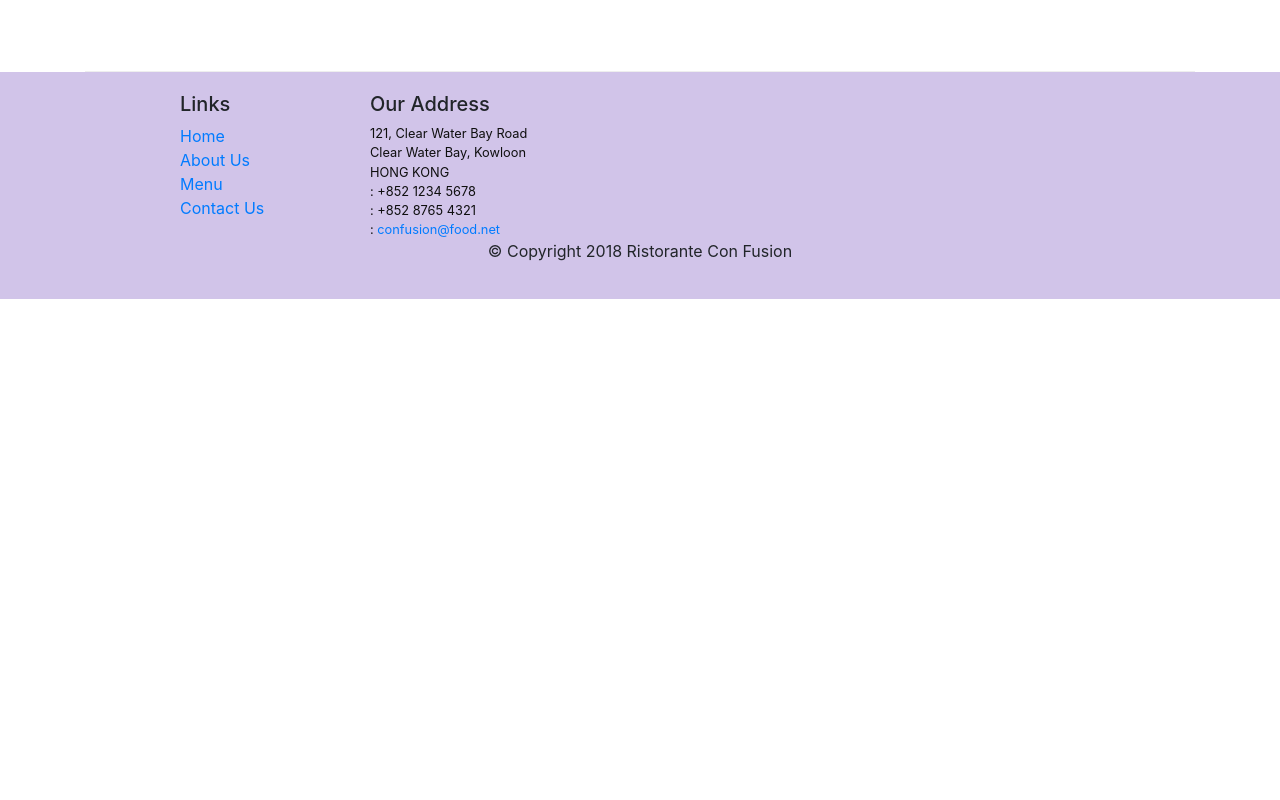
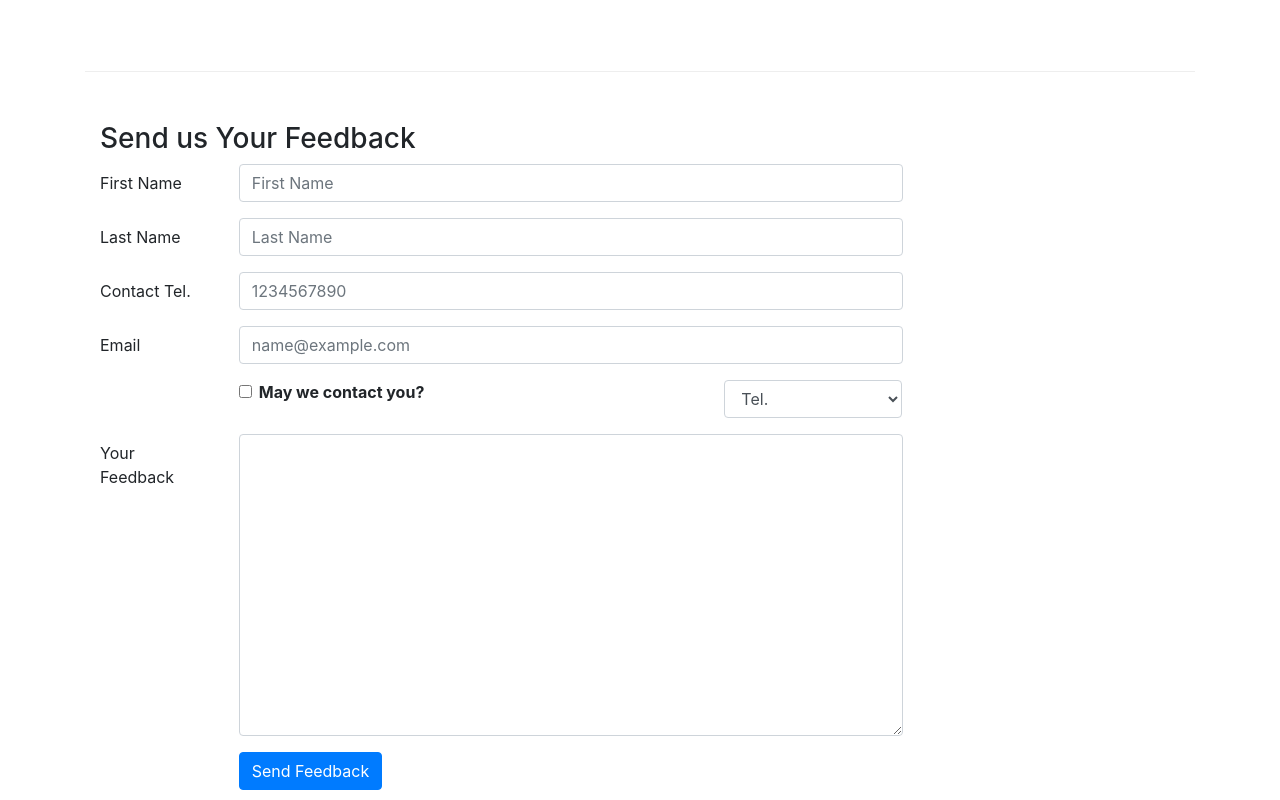
Before and after one commit to juandsalazars/-fullstack-specialization-hkust-react, a React (Create React App) app: page /contactus in a window 1280 px wide. Shown: the part 800-1600 px from the top of the page. Before the commit the page ends 1099 px from the top, so only its background shows below. Built offline with nearby package versions, Linux system fonts and the light colour scheme; the HTML template or start-up script is replaced by a standard one.

Commit message:
Controlled Forms

```diff
--- a/src/components/ContactComponent.js
+++ b/src/components/ContactComponent.js
@@ -1,9 +1,44 @@
 /* eslint-disable jsx-a11y/anchor-is-valid */
-import React from 'react';
-import { Breadcrumb, BreadcrumbItem } from 'reactstrap';
+import React, { Component } from 'react';
+import { Breadcrumb, BreadcrumbItem, Button, Form, FormGroup, Label, Input, Col } from 'reactstrap';
 import { Link } from 'react-router-dom';
 
-function Contact(props) {
+class Contact extends Component {
+
+    constructor(props) {
+        super(props);
+
+        this.state = {
+            firstname: '',
+            lastname: '',
+            telnum: '',
+            email: '',
+            agree: false,
+            contactType: 'Tel.',
+            message: ''
+        }
+
+        this.handleSubmit = this.handleSubmit.bind(this);
+        this.handleInputChange = this.handleInputChange.bind(this);
+    }
+
+    handleInputChange(event){
+        const target = event.target;
+        const value = target.type === 'checkbox' ? target.checked : target.value;
+        const name = target.name;
+
+        this.setState({
+            [name]: value
+        })
+    }
+
+    handleSubmit(event){
+        console.log("Current State is: " + JSON.stringify(this.state));
+        alert("Current State is: " + JSON.stringify(this.state));
+        event.preventDefault();
+    }
+
+    render() {
         return(
             <div className="container">
                 <div className="row">
@@ -42,8 +77,109 @@
                         </div>
                     </div>
                 </div>
+                <div className="row row-content">
+                    <div className="col-12">
+                        <h3>Send us Your Feedback</h3>
+                    </div>
+                    <div className="col-12 col-md-9">
+                        <Form onSubmit={this.handleSubmit}>
+                            <FormGroup row>
+                                <Label htmlFor="firstname" md={2}>First Name</Label>
+                                <Col md={10}>
+                                    <Input type="text"
+                                        id="firstname"
+                                        name="firstname"
+                                        placeholder="First Name"
+                                        value={this.state.firstname}
+                                        onChange={this.handleInputChange}
+                                    />
+                                </Col>
+                            </FormGroup>
+                            <FormGroup row>
+                                <Label htmlFor="lastname" md={2}>Last Name</Label>
+                                <Col md={10}>
+                                    <Input type="text"
+                                        id="lastname"
+                                        name="lastname"
+                                        placeholder="Last Name"
+                                        value={this.state.lastname}
+                                        onChange={this.handleInputChange}
+                                    />
+                                </Col>
+                            </FormGroup>
+                            <FormGroup row>
+                                <Label htmlFor="telnum" md={2}>Contact Tel.</Label>
+                                <Col md={10}>
+                                    <Input type="tel"
+                                        id="telnum"
+                                        name="telnum"
+                                        placeholder="1234567890"
+                                        value={this.state.telnum}
+                                        onChange={this.handleInputChange}
+                                    />
+                                </Col>
+                            </FormGroup>
+                            <FormGroup row>
+                                <Label htmlFor="email" md={2}>Email</Label>
+                                <Col md={10}>
+                                    <Input type="email"
+                                        id="email"
+                                        name="email"
+                                        placeholder="name@example.com"
+                                        value={this.state.email}
+                                        onChange={this.handleInputChange}
+                                    />
+                                </Col>
+                            </FormGroup>
+                            <FormGroup row>
+                                <Col md={{size: 6, offset: 2}}>
+                                    <FormGroup check>
+                                        <Label check>
+                                            <Input type="checkbox"
+                                                name="agree"
+                                                checked={this.state.agree}
+                                                onChange={this.handleInputChange}
+                                            />{' '}
+                                            <strong>May we contact you?</strong>
+                                        </Label>
+                                    </FormGroup>
+                                </Col>
+                                <Col md={{size: 3, offset: 1}}>
+                                    <Input type="select"
+                                        name="contactType"
+                                        value={this.state.contactType}
+                                        onChange={this.handleInputChange}
+                                    >
+                                        <option>Tel.</option>
+                                        <option>Email</option>
+                                    </Input>
+                                </Col>
+                            </FormGroup>
+                            <FormGroup row>
+                                <Label htmlFor="message" md={2}>Your Feedback</Label>
+                                <Col md={10}>
+                                    <Input type="textarea"
+                                        id="message"
+                                        name="message"
+                                        rows="12"
+                                        value={this.state.message}
+                                        onChange={this.handleInputChange}
+                                    />
+                                </Col>
+                            </FormGroup>
+                            <FormGroup row>
+                                <Col md={{size:10, offset: 2}}>
+                                    <Button type="submit" color="primary">
+                                        Send Feedback
+                                    </Button>
+                                </Col>
+                            </FormGroup>
+                        </Form>
+                    </div>
+                </div>
             </div>
         );
     }
+}
 
 export default Contact;
```
Lines whose indentation alone changed are shown as unchanged.
